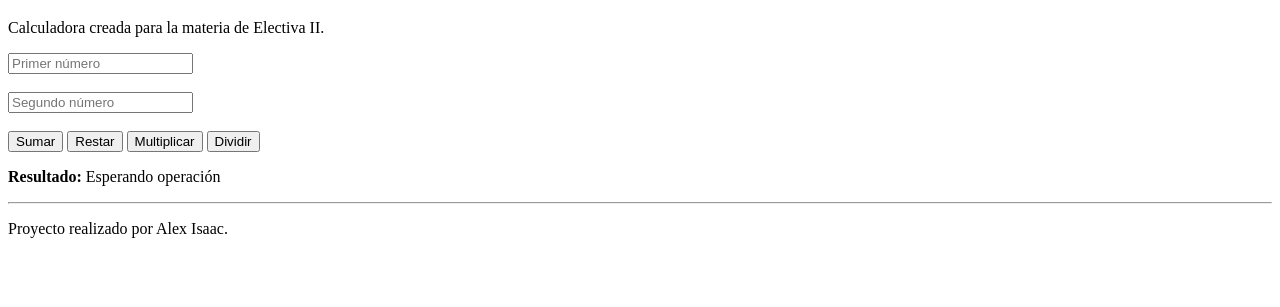
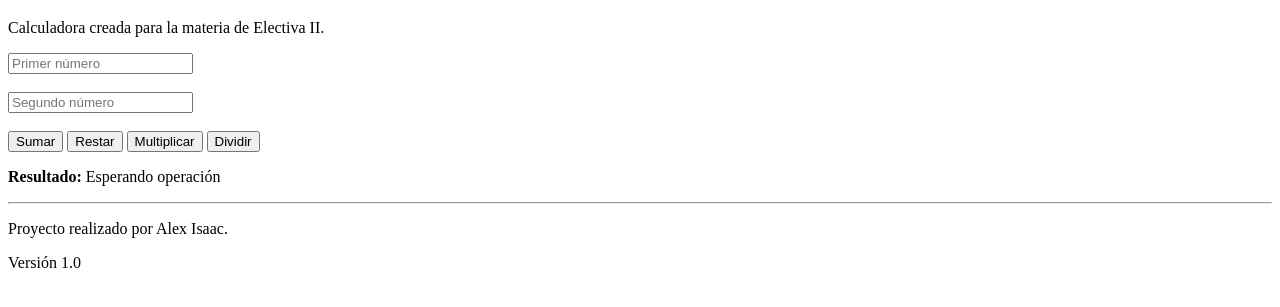
Before and after one commit to isaakk06-svg/calculadora-basica, a plain HTML site: page index.html in a window 1280 px wide. Shown: the part 61-368 px from the top of the page. Drawn offline with Linux system fonts and the light colour scheme.

Commit message:
Agrega mejoras finales al proyecto

```diff
--- a/index.html
+++ b/index.html
@@ -29,6 +29,9 @@
 <hr>
 
 <p>Proyecto realizado por Alex Isaac.</p>
+<footer>
+<p>Versión 1.0</p>
+</footer>
 
 </body>
 </html>
```
